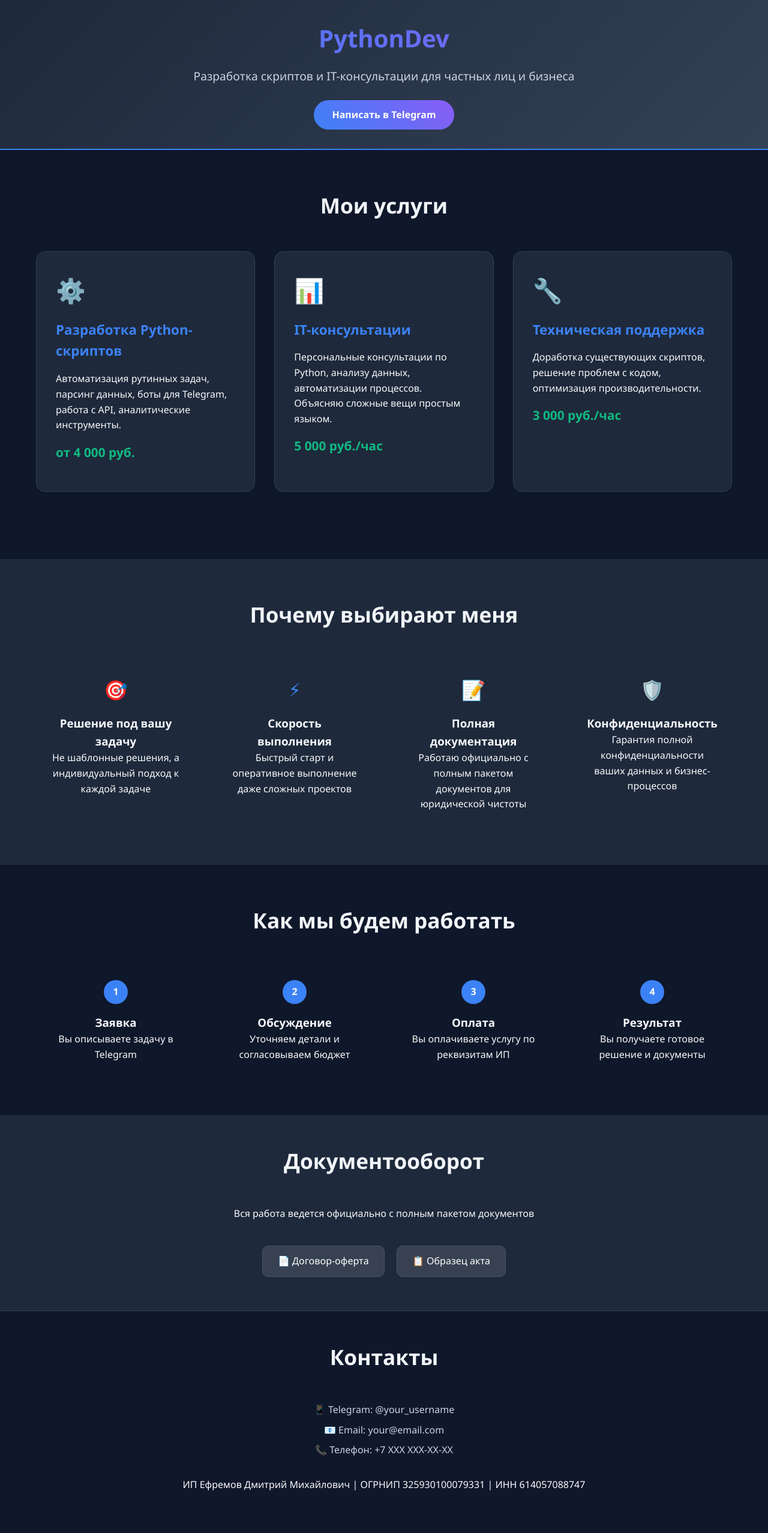
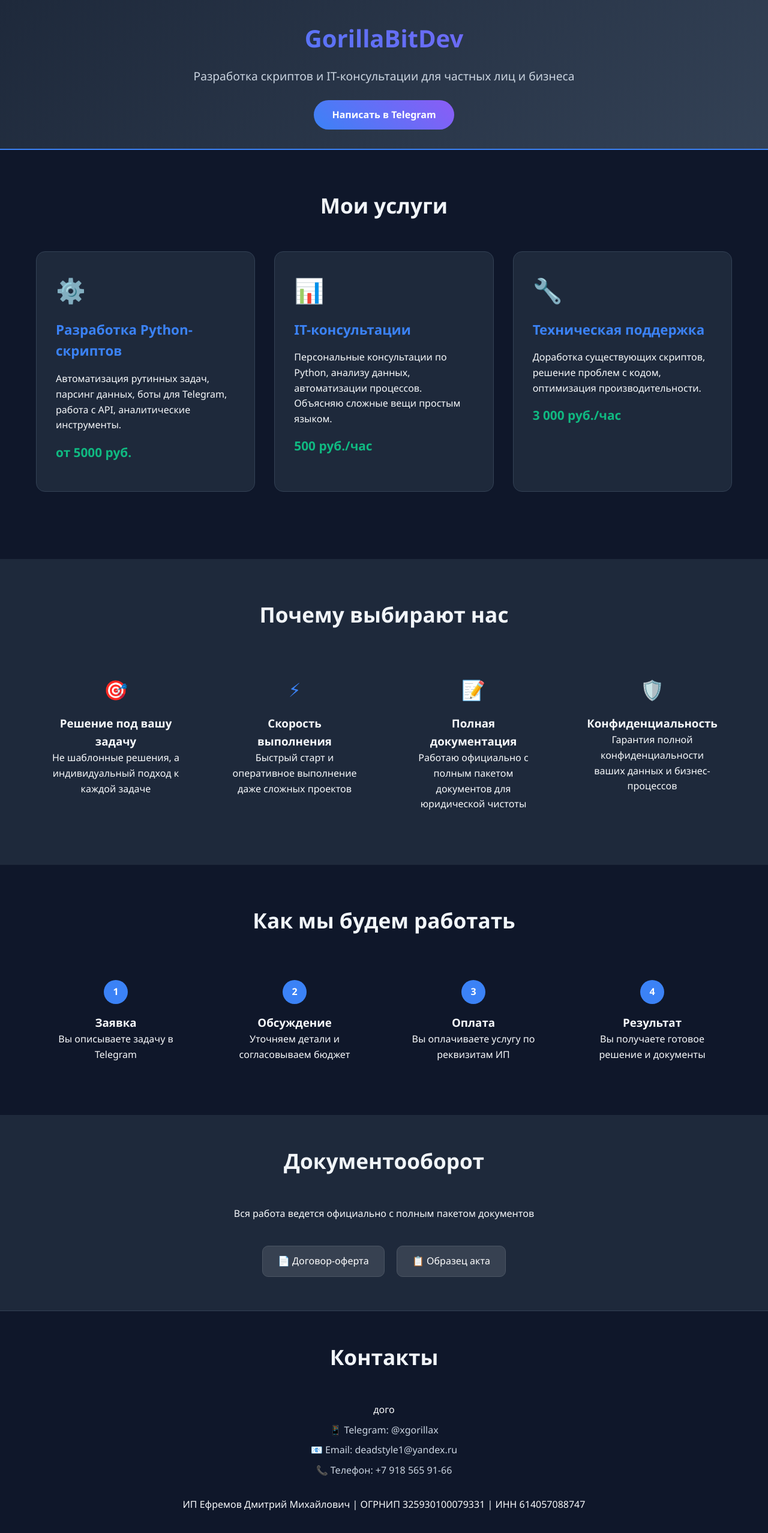
Before and after one commit to gorillabit/gorillabit.github.io, a plain HTML site: page index.html in a window 1280 px wide. Shown: the whole page at 60% size. Drawn offline with Linux system fonts and the light colour scheme.

Commit message:
Update index.html

```diff
--- a/index.html
+++ b/index.html
@@ -3,7 +3,7 @@
 <head>
     <meta charset="UTF-8">
     <meta name="viewport" content="width=device-width, initial-scale=1.0">
-    <title>Python-разработчик | Автоматизация и аналитика</title>
+    <title>GorillaBit - Python-разработчик | Автоматизация и аналитика</title>
     <style>
         * {
             margin: 0;
@@ -225,9 +225,9 @@
     <!-- Header -->
     <header>
         <div class="container">
-            <div class="logo">PythonDev</div>
+            <div class="logo">GorillaBitDev</div>
             <div class="tagline">Разработка скриптов и IT-консультации для частных лиц и бизнеса</div>
-            <a href="#contacts" class="contact-btn">Написать в Telegram</a>
+            <a href="https://t.me/xgorillax" class="contact-btn">Написать в Telegram</a>
         </div>
     </header>
 
@@ -240,14 +240,14 @@
                     <div class="service-icon">⚙️</div>
                     <h3 class="service-title">Разработка Python-скриптов</h3>
                     <p>Автоматизация рутинных задач, парсинг данных, боты для Telegram, работа с API, аналитические инструменты.</p>
-                    <div class="price">от 4 000 руб.</div>
+                    <div class="price">от 5000 руб.</div>
                 </div>
 
                 <div class="service-card">
                     <div class="service-icon">📊</div>
                     <h3 class="service-title">IT-консультации</h3>
                     <p>Персональные консультации по Python, анализу данных, автоматизации процессов. Объясняю сложные вещи простым языком.</p>
-                    <div class="price">5 000 руб./час</div>
+                    <div class="price">500 руб./час</div>
                 </div>
 
                 <div class="service-card">
@@ -263,7 +263,7 @@
     <!-- Features -->
     <section class="features">
         <div class="container">
-            <h2 class="section-title">Почему выбирают меня</h2>
+            <h2 class="section-title">Почему выбирают нас</h2>
             <div class="features-grid">
                 <div class="feature">
                     <div class="feature-icon">🎯</div>
@@ -324,8 +324,8 @@
             <h2 class="section-title">Документооборот</h2>
             <p>Вся работа ведется официально с полным пакетом документов</p>
             <div style="margin-top: 2rem;">
-                <a href="#" class="doc-link">📄 Договор-оферта</a>
-                <a href="#" class="doc-link">📋 Образец акта</a>
+                <a href="https://disk.yandex.ru/i/SjmUNeHShH3Gdg" class="doc-link">📄 Договор-оферта</a>
+                <a href="https://disk.yandex.ru/i/4_kEXpTuVezdtQ" class="doc-link">📋 Образец акта</a>
             </div>
         </div>
     </section>
@@ -334,10 +334,10 @@
     <footer id="contacts">
         <div class="container">
             <div class="contact-info">
-                <h2 class="section-title">Контакты</h2>
-                <div class="contact-item">📱 Telegram: @your_username</div>
-                <div class="contact-item">📧 Email: your@email.com</div>
-                <div class="contact-item">📞 Телефон: +7 XXX XXX-XX-XX</div>
+                <h2 class="section-title">Контакты</h2>дого
+                <div class="contact-item">📱 Telegram: @xgorillax</div>
+                <div class="contact-item">📧 Email: deadstyle1@yandex.ru</div>
+                <div class="contact-item">📞 Телефон: +7 918 565 91-66</div>
             </div>
             <p>ИП Ефремов Дмитрий Михайлович | ОГРНИП 325930100079331 | ИНН 614057088747</p>
         </div>
```
